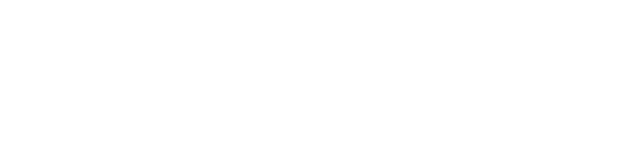
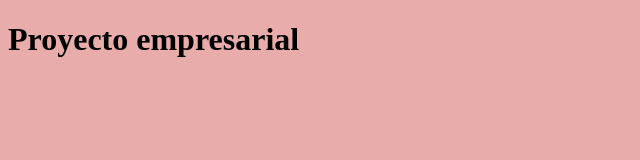
Before and after one commit to Pilar-12/CursoGit, a plain HTML site: page index.html in a window 1280 px wide. Shown: the whole page, without its empty margins (0-640 px from the left). Drawn offline with Linux system fonts and the light colour scheme.

```diff
--- /dev/null
+++ b/css/estilos.css
@@ -0,0 +1,5 @@
+@charset "utf-8";
+/* css Document */
+body{
+     background-color:#E8ADAA;
+}
--- a/index.html
+++ b/index.html
@@ -3,8 +3,10 @@
 <head>
 <meta charset="utf-8">
 <title>Documento sin titulo</title>
+<link href="css/estilos.css" rel="stylesheet" type="text/css">
 </head>
 
 <body>
+<h1>Proyecto empresarial</h1>
 </body>
 </html>
```
Also changed, not shown: Empresa A.txt (added), js/javascript.js (added).
